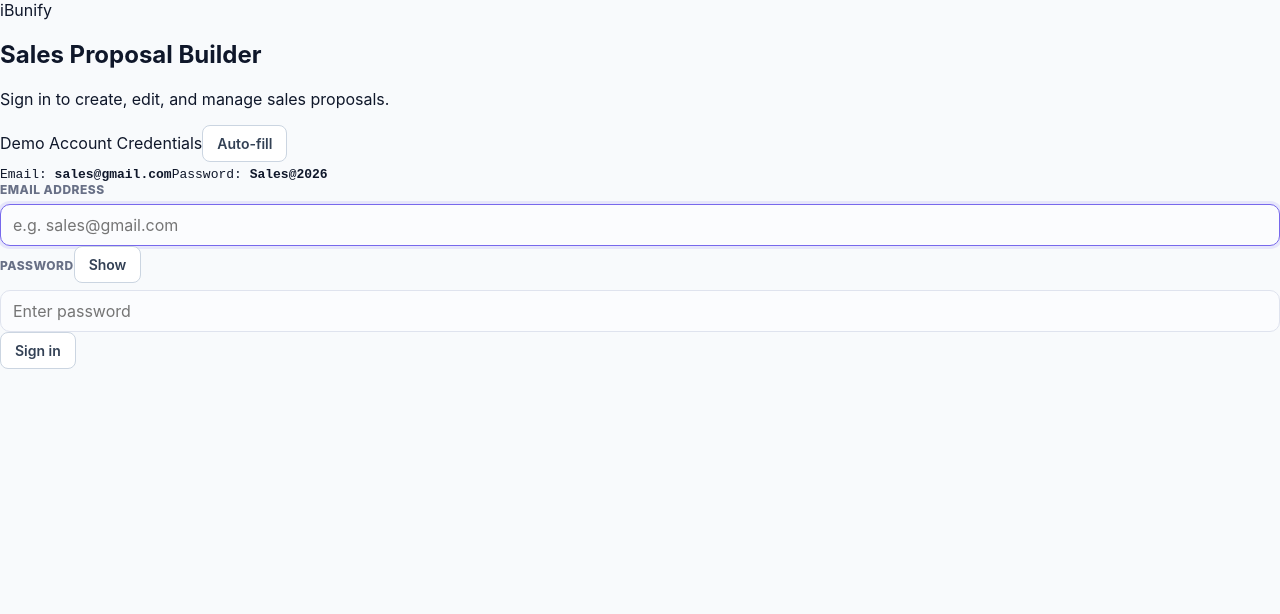
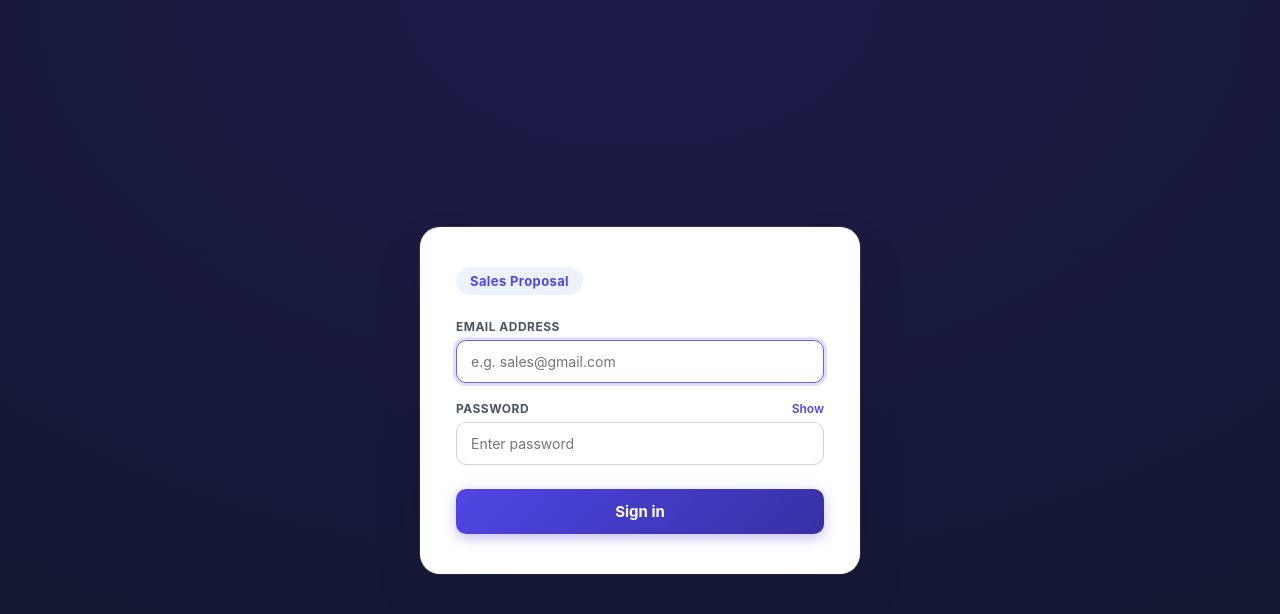
Before and after one commit to Sohailzavi/sales_proposal, a React (Vite) app: page / in a window 1280 px wide. Shown: the top 614 px of the page. Built offline with nearby package versions, Linux system fonts and the light colour scheme.

Commit message:
Update login page design: remove auto-fill, update branding

```diff
--- a/src/main.jsx
+++ b/src/main.jsx
@@ -21,7 +21,7 @@ function Login({ onLogin }) {
     event.preventDefault();
 
     if (email.trim().toLowerCase() !== LOGIN_EMAIL || password !== LOGIN_PASSWORD) {
-      setError('Incorrect email or password. Use demo credentials below.');
+      setError('Incorrect email or password.');
       return;
     }
 
@@ -29,29 +29,10 @@ function Login({ onLogin }) {
     onLogin();
   };
 
-  const handleFillDemo = () => {
-    setEmail(LOGIN_EMAIL);
-    setPassword(LOGIN_PASSWORD);
-    setError('');
-  };
-
   return (
     <main className="login-page">
       <section className="login-card" aria-labelledby="login-title">
-        <div className="login-brand">iBunify</div>
-        <h1 id="login-title">Sales Proposal Builder</h1>
-        <p>Sign in to create, edit, and manage sales proposals.</p>
-
-        <div className="demo-credentials-box">
-          <div className="demo-credentials-header">
-            <span>Demo Account Credentials</span>
-            <button type="button" className="demo-fill-button" onClick={handleFillDemo}>
-              Auto-fill
-            </button>
-          </div>
-          <code>Email: <strong>{LOGIN_EMAIL}</strong></code>
-          <code>Password: <strong>{LOGIN_PASSWORD}</strong></code>
-        </div>
+        <div className="login-brand">Sales Proposal</div>
 
         <form onSubmit={handleSubmit}>
           <label>
--- a/src/styles.css
+++ b/src/styles.css
@@ -331,3 +331,205 @@ button.icon-sm { padding: 4px 8px; font-size: 14px; border-radius: 6px; }
 .inv-bank-grid span.inv-k { color: #6b7280; display: inline-block; width: 96px; }
 .inv-notes { font-size: 12.5px; color: #6b7280; line-height: 1.6; }
 .inv-footer { text-align: center; font-size: 12px; color: #6b7280; margin-top: 28px; padding-top: 14px; border-top: 1px solid #e5e7eb; }
+
+/* Login Page Styling */
+.login-page {
+  min-height: 100vh;
+  display: flex;
+  align-items: center;
+  justify-content: center;
+  background: radial-gradient(120% 120% at 50% 0%, #1e1b4b 0%, #0f172a 100%);
+  padding: 24px;
+  box-sizing: border-box;
+}
+
+.login-card {
+  width: 100%;
+  max-width: 440px;
+  background: #ffffff;
+  border-radius: 20px;
+  padding: 40px 36px;
+  box-shadow: 0 25px 50px -12px rgba(15, 23, 42, 0.45), 0 0 0 1px rgba(255, 255, 255, 0.1);
+  box-sizing: border-box;
+}
+
+.login-brand {
+  display: inline-flex;
+  align-items: center;
+  gap: 8px;
+  background: #eef2ff;
+  color: #4f46e5;
+  font-weight: 700;
+  font-size: 13px;
+  padding: 6px 14px;
+  border-radius: 20px;
+  margin-bottom: 24px;
+  letter-spacing: 0.03em;
+}
+
+.login-card h1 {
+  margin: 0 0 8px 0;
+  font-size: 26px;
+  font-weight: 800;
+  color: #0f172a;
+  letter-spacing: -0.02em;
+}
+
+.login-card p {
+  margin: 0 0 24px 0;
+  color: #64748b;
+  font-size: 14px;
+  line-height: 1.5;
+}
+
+.demo-credentials-box {
+  background: #f8fafc;
+  border: 1px solid #e2e8f0;
+  border-radius: 12px;
+  padding: 14px 16px;
+  margin-bottom: 24px;
+}
+
+.demo-credentials-header {
+  display: flex;
+  justify-content: space-between;
+  align-items: center;
+  margin-bottom: 8px;
+  font-size: 12px;
+  font-weight: 700;
+  color: #475569;
+  text-transform: uppercase;
+  letter-spacing: 0.04em;
+}
+
+.demo-fill-button {
+  background: #4f46e5;
+  color: #ffffff;
+  border: none;
+  font-size: 12px;
+  font-weight: 600;
+  padding: 5px 12px;
+  border-radius: 6px;
+  cursor: pointer;
+  transition: all 0.15s ease;
+}
+
+.demo-fill-button:hover {
+  background: #4338ca;
+}
+
+.demo-credentials-box code {
+  display: block;
+  font-family: ui-monospace, SFMono-Regular, Menlo, Monaco, Consolas, monospace;
+  font-size: 13px;
+  color: #334155;
+  margin-top: 6px;
+}
+
+.demo-credentials-box code strong {
+  color: #1e1b4b;
+}
+
+.login-card form {
+  display: flex;
+  flex-direction: column;
+  gap: 18px;
+}
+
+.login-card label {
+  display: flex;
+  flex-direction: column;
+  gap: 6px;
+}
+
+.login-card label > span {
+  font-size: 12px;
+  font-weight: 700;
+  color: #475569;
+  text-transform: uppercase;
+  letter-spacing: 0.04em;
+}
+
+.label-header {
+  display: flex;
+  justify-content: space-between;
+  align-items: center;
+}
+
+.label-header > span {
+  font-size: 12px;
+  font-weight: 700;
+  color: #475569;
+  text-transform: uppercase;
+  letter-spacing: 0.04em;
+}
+
+.toggle-password-btn {
+  background: none;
+  border: none;
+  color: #4f46e5;
+  font-size: 12px;
+  font-weight: 600;
+  padding: 0;
+  cursor: pointer;
+}
+
+.toggle-password-btn:hover {
+  color: #4338ca;
+  text-decoration: underline;
+  background: none;
+}
+
+.login-card input[type="email"],
+.login-card input[type="text"],
+.login-card input[type="password"] {
+  width: 100%;
+  padding: 12px 14px;
+  border: 1px solid #cbd5e1;
+  border-radius: 10px;
+  font-size: 14px;
+  color: #0f172a;
+  background: #ffffff;
+  outline: none;
+  transition: all 0.15s ease;
+  box-sizing: border-box;
+}
+
+.login-card input:focus {
+  border-color: #6366f1;
+  box-shadow: 0 0 0 3px rgba(99, 102, 241, 0.2);
+}
+
+.login-error {
+  background: #fef2f2;
+  color: #b91c1c;
+  border: 1px solid #fecaca;
+  border-radius: 8px;
+  padding: 10px 12px;
+  font-size: 13px;
+  line-height: 1.4;
+}
+
+.login-button {
+  width: 100%;
+  padding: 13px 18px;
+  background: linear-gradient(135deg, #4f46e5 0%, #3730a3 100%);
+  color: #ffffff;
+  border: none;
+  border-radius: 10px;
+  font-size: 15px;
+  font-weight: 700;
+  cursor: pointer;
+  transition: transform 0.1s ease, box-shadow 0.15s ease;
+  box-shadow: 0 4px 14px rgba(79, 70, 229, 0.35);
+  margin-top: 6px;
+}
+
+.login-button:hover {
+  background: linear-gradient(135deg, #4338ca 0%, #312e81 100%);
+  box-shadow: 0 6px 18px rgba(79, 70, 229, 0.45);
+}
+
+.login-button:active {
+  transform: scale(0.99);
+}
```
Also changed, not shown: 1 other file (tests, documents, lock files or other folders).
